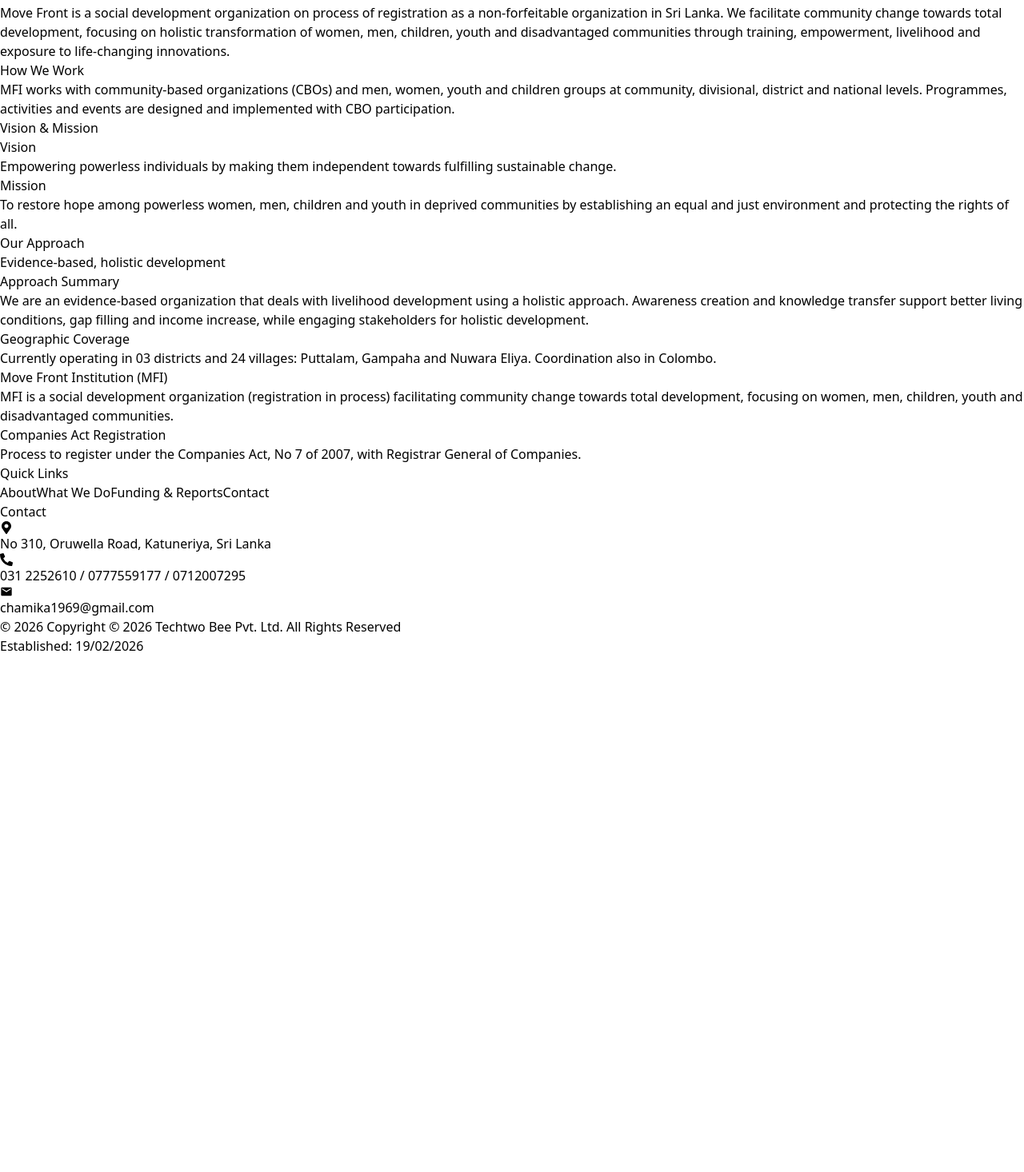
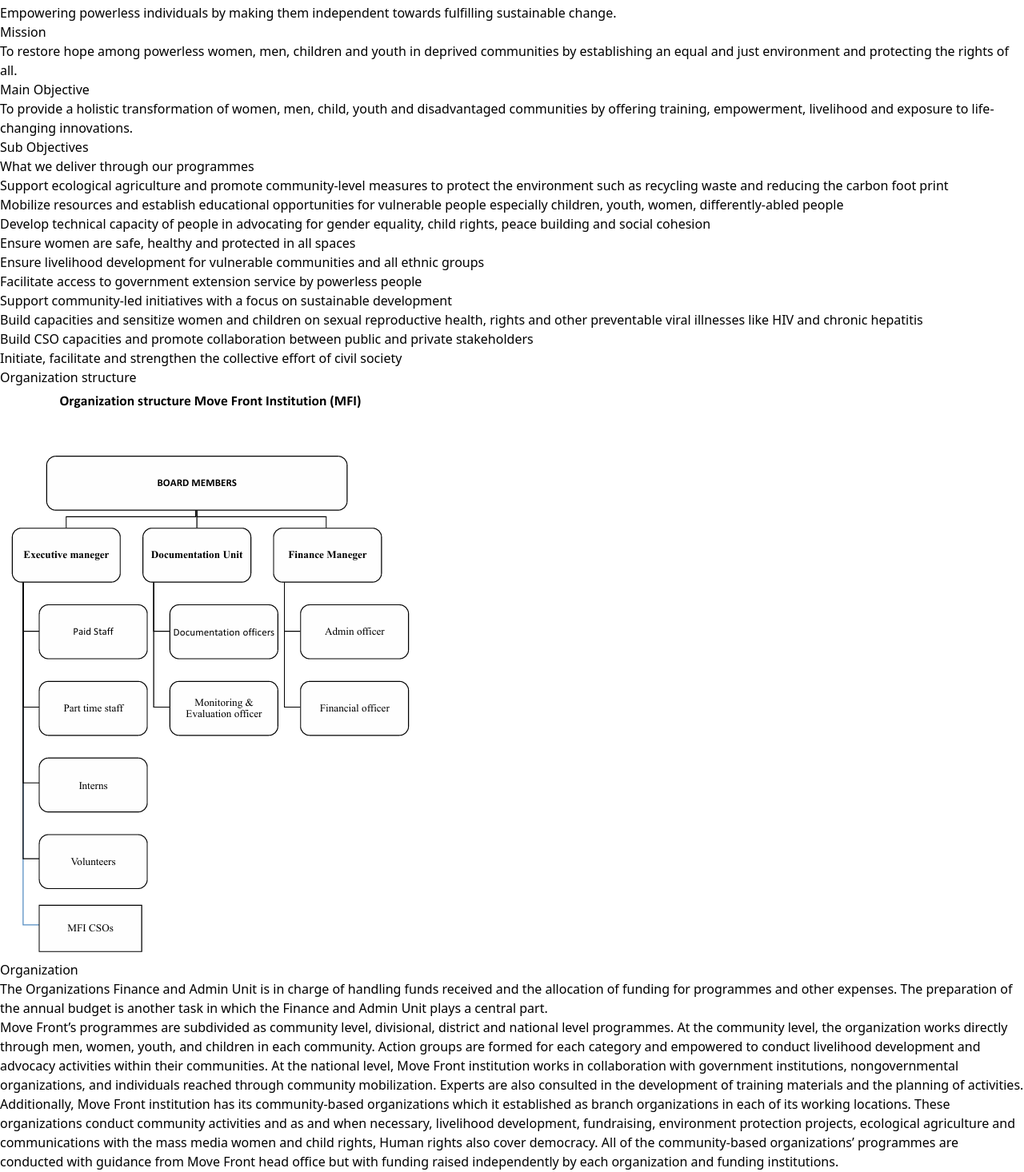
Before and after one commit to supunpramod/Move-Front-Institution, a React (Vite) app: page /about in a window 1280 px wide. Shown: the part 984-2450 px from the top of the page at 80% size. Before the commit the page ends 1804 px from the top, so only its background shows below. Built offline with nearby package versions, Linux system fonts and the light colour scheme.

Commit message:
chore: clean up empty code change sections in the changes log

```diff
--- a/src/components/Section.jsx
+++ b/src/components/Section.jsx
@@ -6,7 +6,7 @@ export default function Section({
   className = "",
 }) {
   return (
-    <section id={id} className={`py-14 ${className}`}>
+    <section id={id} className={`py-10 ${className}`}>
       <div className="max-w-6xl mx-auto px-4">
 
         {/* Title Area */}
--- a/src/pages/About.jsx
+++ b/src/pages/About.jsx
@@ -1,25 +1,30 @@
 import Section from "../components/Section";
 import Card from "../components/Card";
+import orgImage from "../assets/org.png";
+
+
+
+const subObjectives = [
+  "Support ecological agriculture and promote community-level measures to protect the environment such as recycling waste and reducing the carbon foot print",
+  "Mobilize resources and establish educational opportunities for vulnerable people especially children, youth, women, differently-abled people",
+  "Develop technical capacity of people in advocating for gender equality, child rights, peace building and social cohesion",
+  "Ensure women are safe, healthy and protected in all spaces",
+  "Ensure livelihood development for vulnerable communities and all ethnic groups",
+  "Facilitate access to government extension service by powerless people",
+  "Support community-led initiatives with a focus on sustainable development",
+  "Build capacities and sensitize women and children on sexual reproductive health, rights and other preventable viral illnesses like HIV and chronic hepatitis",
+  "Build CSO capacities and promote collaboration between public and private stakeholders",
+  "Initiate, facilitate and strengthen the collective effort of civil society",
+];
 
 export default function About() {
   return (
     <>
-      <Section title="About Us" subtitle="Move Front Institution (MFI)">
-        <div className="grid md:grid-cols-2 gap-4">
-          <Card title="Introduction">
-            Move Front is a social development organization on process of registration as a non-forfeitable
-            organization in Sri Lanka. We facilitate community change towards total development, focusing on holistic
-            transformation of women, men, children, youth and disadvantaged communities through training, empowerment,
-            livelihood and exposure to life-changing innovations.
-          </Card>
 
-          <Card title="How We Work">
-            MFI works with community-based organizations (CBOs) and men, women, youth and children groups at community,
-            divisional, district and national levels. Programmes, activities and events are designed and implemented with
-            CBO participation.
-          </Card>
-        </div>
-      </Section>
+
+      <h1 className="text-3xl md:text-4xl font-bold text-[#1c2674] text-center  mt-10">
+        About Us
+      </h1>
 
       <Section id="vision" title="Vision & Mission">
         <div className="grid md:grid-cols-2 gap-4">
@@ -32,6 +37,55 @@ export default function About() {
           </Card>
         </div>
       </Section>
+
+
+<Section title="Main Objective">
+        <div className="rounded-2xl border border-slate-200 bg-slate-50 p-6">
+          <p className="text-slate-700 text-sm leading-relaxed">
+            To provide a holistic transformation of women, men, child, youth and disadvantaged communities by offering
+            training, empowerment, livelihood and exposure to life-changing innovations.
+          </p>
+        </div>
+      </Section>
+
+      <Section title="Sub Objectives" subtitle="What we deliver through our programmes">
+        <div className="rounded-2xl border border-slate-200 bg-white p-6">
+          <ul className="list-disc ml-5 space-y-2 text-sm text-slate-700">
+            {subObjectives.map((s) => (
+              <li key={s}>{s}</li>
+            ))}
+          </ul>
+        </div>
+      </Section>
+
+      <Section title="Organization structure " >
+        <div className="flex justify-center">
+          <img
+            src={orgImage}
+            alt="Organization Structure"
+            className="max-w-full h-auto rounded-lg shadow-md mt-5"
+          />
+        </div>
+      </Section>
+
+      <Section title="Organization" >
+              <div className="grid md:grid-flow-row-dense-2 gap-4">
+                <Card title=" ">
+                 The Organizations Finance and Admin Unit is in charge of handling funds received and the allocation of funding for programmes and other expenses. The preparation of the annual budget is another task in which the Finance and Admin Unit plays a central part.
+                </Card>
+
+                <Card title="">
+                  Move Front’s programmes are subdivided as community level, divisional, district and national level programmes. At the community level, the organization works directly through men, women, youth, and children in each community. Action groups are formed for each category and empowered to conduct livelihood development and advocacy activities within their communities. At the national level, Move Front institution works in collaboration with government institutions, nongovernmental organizations, and individuals reached through community mobilization. Experts are also consulted in the development of training materials and the planning of activities.
+                </Card>
+
+                <Card title="">
+      Additionally, Move Front institution has its community-based organizations which it established as branch organizations in each of its working locations. These organizations conduct community activities and as and when necessary, livelihood development, fundraising, environment protection projects, ecological agriculture and communications with the mass media women and child rights, Human rights also cover democracy. All of the community-based organizations’ programmes are conducted with guidance from Move Front head office but with funding raised independently by each organization and funding institutions.           </Card>
+              </div>
+
+
+            </Section>
+
+
 
       <Section title="Our Approach" subtitle="Evidence-based, holistic development">
         <div className="grid md:grid-cols-2 gap-4">
--- a/src/pages/WhatWeDo.jsx
+++ b/src/pages/WhatWeDo.jsx
@@ -1,45 +1,24 @@
 import Section from "../components/Section";
 import Card from "../components/Card";
 
-const subObjectives = [
-  "Support ecological agriculture and promote community-level measures to protect the environment such as recycling waste and reducing the carbon foot print",
-  "Mobilize resources and establish educational opportunities for vulnerable people especially children, youth, women, differently-abled people",
-  "Develop technical capacity of people in advocating for gender equality, child rights, peace building and social cohesion",
-  "Ensure women are safe, healthy and protected in all spaces",
-  "Ensure livelihood development for vulnerable communities and all ethnic groups",
-  "Facilitate access to government extension service by powerless people",
-  "Support community-led initiatives with a focus on sustainable development",
-  "Build capacities and sensitize women and children on sexual reproductive health, rights and other preventable viral illnesses like HIV and chronic hepatitis",
-  "Build CSO capacities and promote collaboration between public and private stakeholders",
-  "Initiate, facilitate and strengthen the collective effort of civil society",
-];
+ const places = [
+    { name: "Puttalam", note: "Community interventions (villages included in programme locations)." },
+    { name: "Gampaha", note: "Community interventions (villages included in programme locations)." },
+    { name: "Nuwara Eliya", note: "Community interventions (villages included in programme locations)." },
+    { name: "Colombo", note: "Coordination / networking and national-level collaboration." },
+  ];
 
 export default function WhatWeDo() {
   return (
     <>
-<Section title="Main Objective">
-        <div className="rounded-2xl border border-slate-200 bg-slate-50 p-6">
-          <p className="text-slate-700 text-sm leading-relaxed">
-            To provide a holistic transformation of women, men, child, youth and disadvantaged communities by offering
-            training, empowerment, livelihood and exposure to life-changing innovations.
-          </p>
-        </div>
-      </Section>
-
-      <Section title="Sub Objectives" subtitle="What we deliver through our programmes">
-        <div className="rounded-2xl border border-slate-200 bg-white p-6">
-          <ul className="list-disc ml-5 space-y-2 text-sm text-slate-700">
-            {subObjectives.map((s) => (
-              <li key={s}>{s}</li>
-            ))}
-          </ul>
-        </div>
-      </Section>
 
 
+<h1 className="text-3xl md:text-4xl font-bold text-[#1c2674] text-center  mt-10">
+        What We Do
+      </h1>
 
 
-      <Section title="What We Do" subtitle="Core components and areas we work on">
+      <Section title="Core components and areas we work on" subtitle=" ">
         <div className="grid md:grid-cols-2 lg:grid-cols-4 gap-4">
           <Card title="Livelihood Development">
             Holistic livelihood development with awareness, skill building and stakeholder engagement.
@@ -56,6 +35,56 @@ export default function WhatWeDo() {
         </div>
       </Section>
 
+      <Section title="Where We Work" subtitle="Geographic coverage">
+            <div className="grid md:grid-cols-2 gap-4">
+              {places.map((p) => (
+                <Card key={p.name} title={p.name}>
+                  {p.note}
+                </Card>
+              ))}
+            </div>
+
+            <div className="mt-6 rounded-2xl border border-slate-200 p-6 bg-slate-50">
+              <p className="text-slate-700 text-sm">
+                Current operations: 03 districts and 24 villages (Puttalam, Gampaha, Nuwara Eliya). Coordination in Colombo.
+              </p>
+            </div>
+          </Section>
+
+
+
+
+
+
+      <Section title="Ongoing Projects">
+  <div className="rounded-2xl border border-slate-200 bg-slate-50 p-6">
+    <ul className="list-disc pl-5 text-slate-700 text-sm leading-relaxed space-y-3">
+
+      <li>
+        <strong>UNOPS Projects</strong> – In collaboration with VRIDDHI,
+        focusing on strengthening ethnic and religious peace and reconciliation.
+      </li>
+
+      <li>
+        <strong>KIBO Alliance – America</strong> – Promoting child rights and
+        child development for adolescent children.
+      </li>
+
+      <li>
+        <strong>Asian Rural Institute – Japan</strong> – Working on organic
+        agriculture and reduction of global warming.
+      </li>
+
+      <li>
+        <strong>Healthy Lanka Alliance for Development – Norway</strong> –
+        Programs on alcohol and drug prevention, child rights, gender equality,
+        and mental health development.
+      </li>
+
+    </ul>
+  </div>
+</Section>
+
 
     </>
   );
--- a/src/pages/WhereWeWork.jsx
+++ b/src/pages/WhereWeWork.jsx
@@ -1,29 +1,32 @@
 import Section from "../components/Section";
-import Card from "../components/Card";
+import lif1 from "../assets/lif1.png";
+import lif2 from "../assets/lif2.png";
+
+
 
 export default function WhereWeWork() {
-  const places = [
-    { name: "Puttalam", note: "Community interventions (villages included in programme locations)." },
-    { name: "Gampaha", note: "Community interventions (villages included in programme locations)." },
-    { name: "Nuwara Eliya", note: "Community interventions (villages included in programme locations)." },
-    { name: "Colombo", note: "Coordination / networking and national-level collaboration." },
-  ];
+
 
   return (
-    <Section title="Where We Work" subtitle="Geographic coverage">
-      <div className="grid md:grid-cols-2 gap-4">
-        {places.map((p) => (
-          <Card key={p.name} title={p.name}>
-            {p.note}
-          </Card>
-        ))}
-      </div>
+<div>
+   <h1 className="text-3xl md:text-4xl font-bold text-[#1c2674] text-center  mt-10">
+        Resources
+      </h1>
 
-      <div className="mt-6 rounded-2xl border border-slate-200 p-6 bg-slate-50">
-        <p className="text-slate-700 text-sm">
-          Current operations: 03 districts and 24 villages (Puttalam, Gampaha, Nuwara Eliya). Coordination in Colombo.
-        </p>
-      </div>
-    </Section>
+  <Section title="Organization structure " >
+          <div className="flex flex-col items-center">
+            <img
+              src={lif1}
+              alt="Organization Structure"
+              className="max-w-full h-auto rounded-lg shadow-md mt-5"
+            />
+            <img
+              src={lif2}
+              alt="Organization Structure"
+              className="max-w-full h-auto rounded-lg shadow-md mt-5"
+            />
+          </div>
+        </Section>
+        </div>
   );
 }
```
Also changed, not shown: 2 other files (tests, documents, lock files or other folders).
